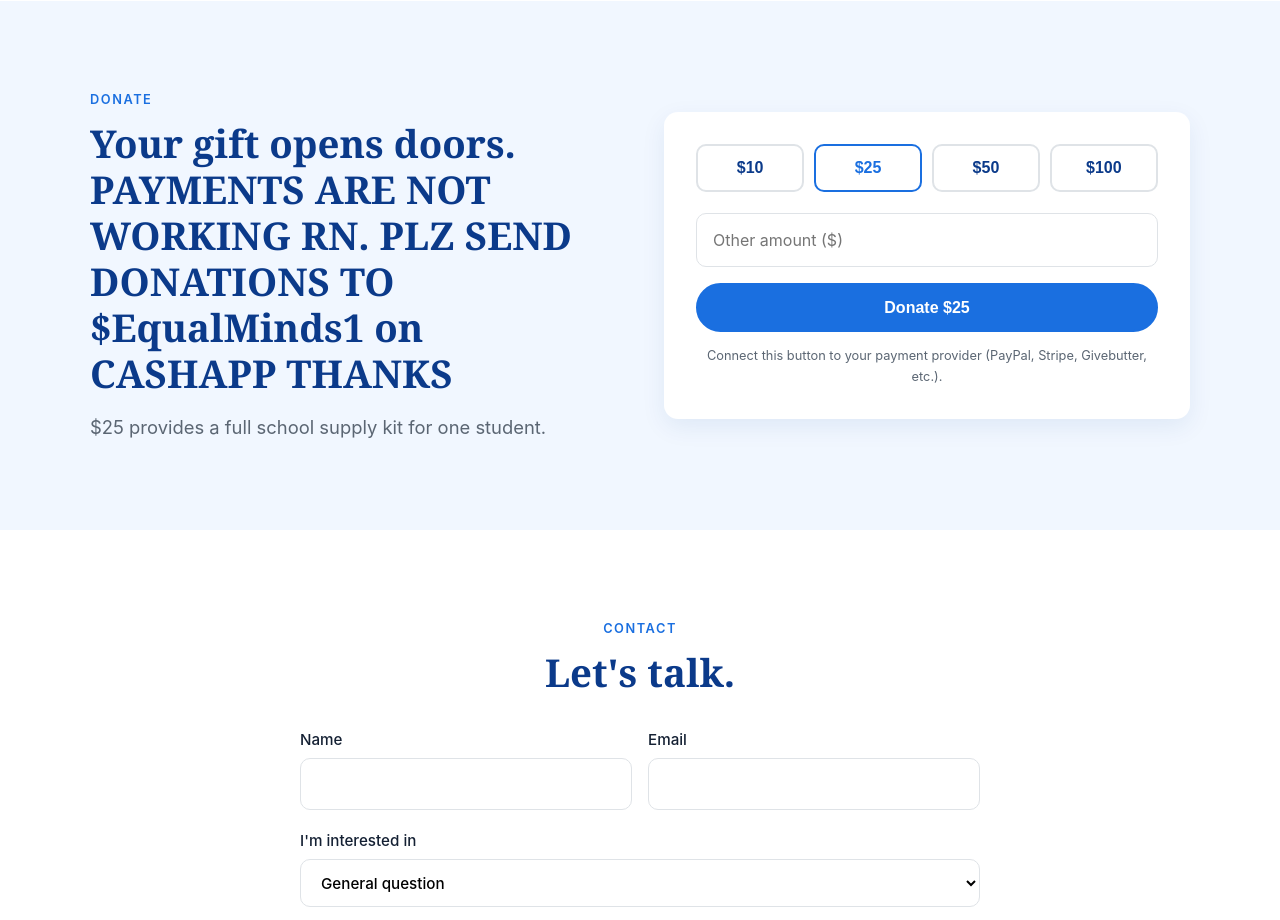
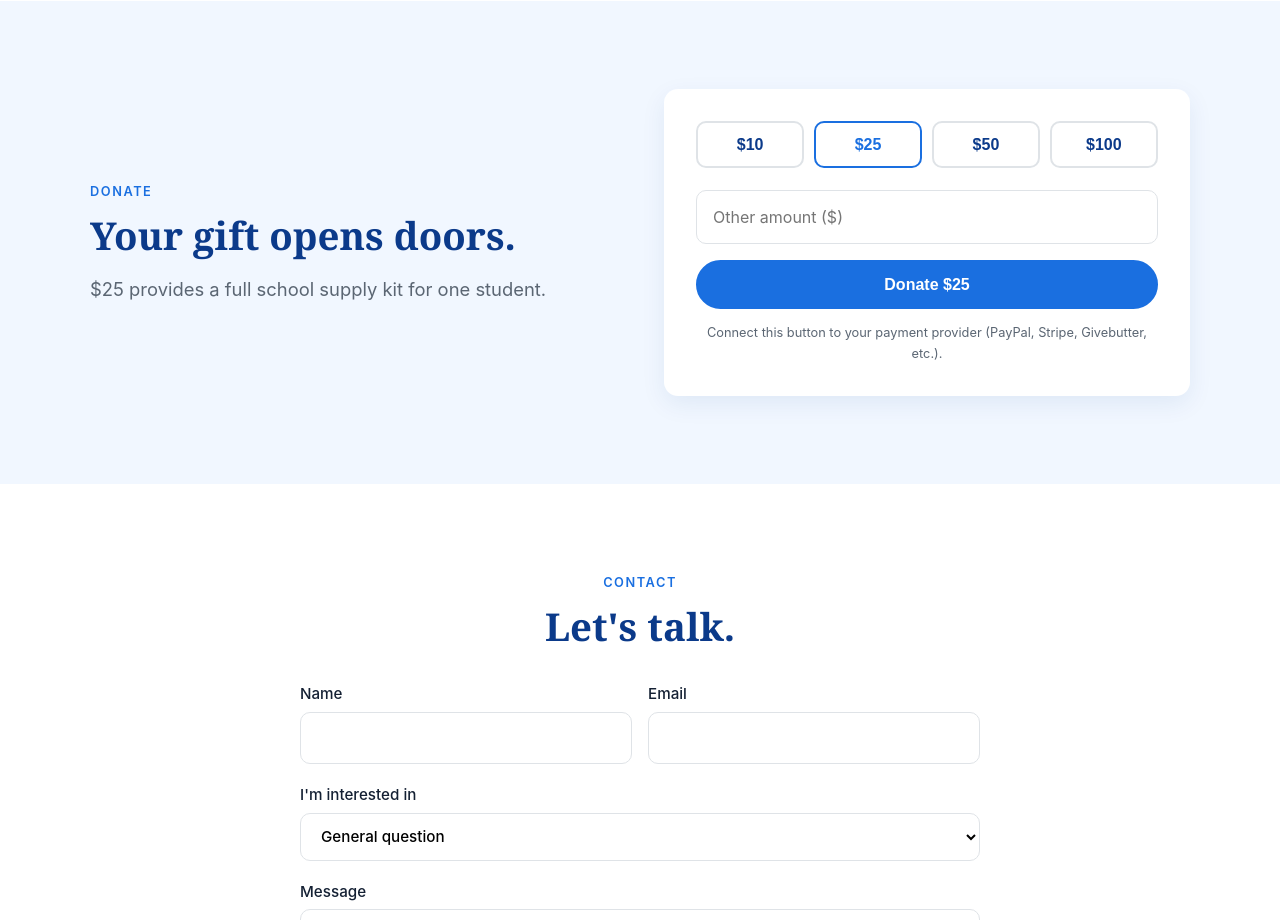
Before and after one commit to equalmindsinitiative1-web/EMIBASE, a plain HTML site: page index.html in a window 1280 px wide. Shown: the part 2620-3540 px from the top of the page. Drawn offline with Linux system fonts and the light colour scheme.

Commit message:
Update index.html

```diff
--- a/index.html
+++ b/index.html
@@ -148,7 +148,7 @@
       <div class="container donate">
         <div>
           <p class="eyebrow">Donate</p>
-          <h2>Your gift opens doors. PAYMENTS ARE NOT WORKING RN. PLZ SEND DONATIONS TO $EqualMinds1 on CASHAPP THANKS</h2>
+          <h2>Your gift opens doors.</h2>
           <p class="donate-impact" id="donateImpact">$25 provides a full school supply kit for one student.</p>
         </div>
         <div class="donate-box">
```
